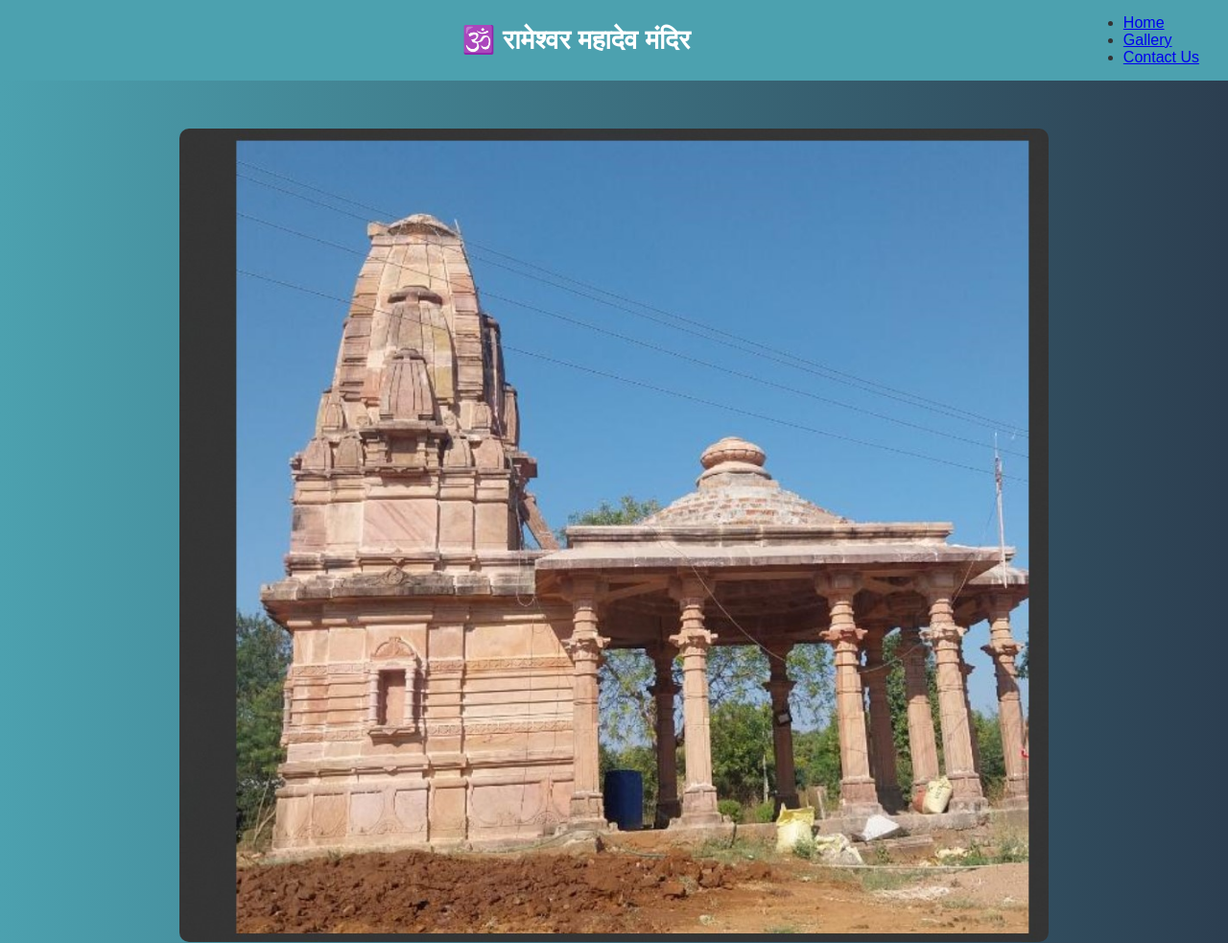
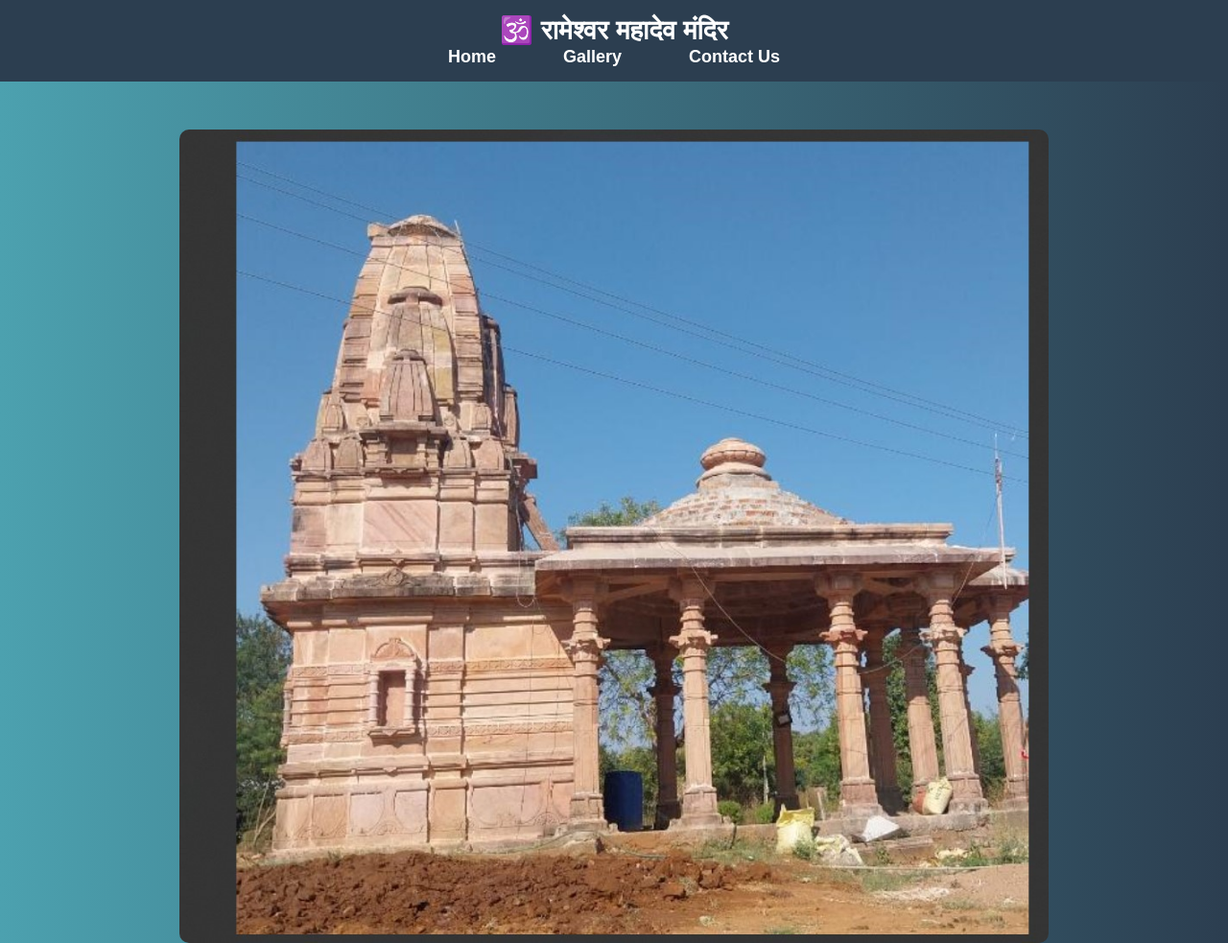
Before and after one commit to omkareshwer/omkareshwer, a plain HTML site: page index.html in a window 1280 px wide. Shown: the top 983 px of the page at 96% size. Drawn offline with Linux system fonts and the light colour scheme.

Commit message:
Update style.css

```diff
--- a/style.css
+++ b/style.css
@@ -12,13 +12,39 @@ body {
     color: #333;
 }
 
-/* Navigation Bar */
+/* 🔹 Navigation Bar */
 nav {
+    width: 100%;
+    background: #2c3e50;  /* Dark Blue Background */
+    padding: 15px 0;
+    text-align: center;
+}
+
+nav ul {
+    list-style: none;
+    padding: 0;
+    margin: 0;
     display: flex;
-    justify-content: space-between;
-    align-items: center;
+    justify-content: center;
+}
+
+nav ul li {
+    margin: 0 20px;
+}
+
+nav ul li a {
+    text-decoration: none;
+    color: white;
+    font-size: 18px;
+    font-weight: bold;
+    padding: 10px 15px;
+    transition: 0.3s;
+}
+
+/* 🔥 Hover Effect */
+nav ul li a:hover {
     background: #4ca1af;
-    padding: 15px 30px;
+    border-radius: 5px;
 }
 
 .logo {
```
